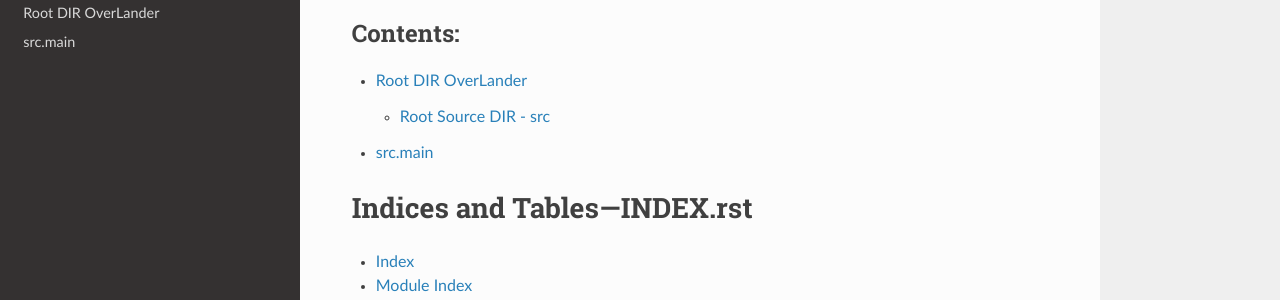
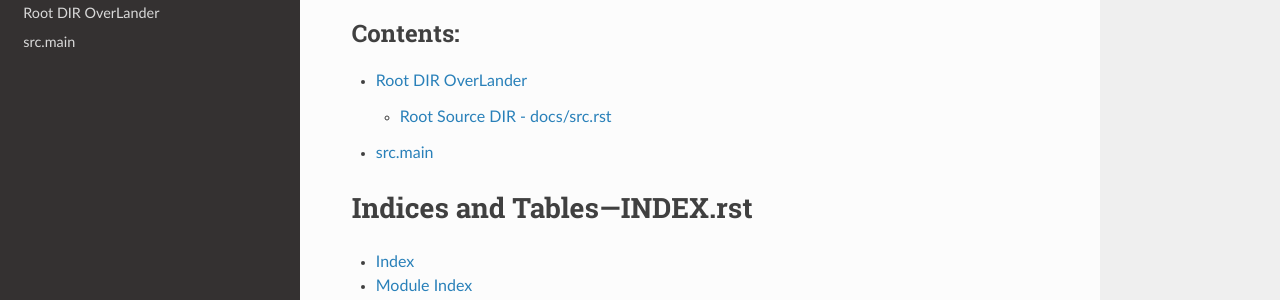
Before and after one commit to RohitDhankar/overlander, a Sphinx documentation site: the page built from docs/index.rst, in a window 1280 px wide. Shown: the part 139-439 px from the top of the page. Built offline with Sphinx 7.4.7 and the Read the Docs theme 3.1.0, drawn with Linux system fonts in a browser that asks for light colours; pages that are not in the unit, such as notebooks, are missing from menus.

Commit message:
update--.rst--1

```diff
--- a/docs/src.rst
+++ b/docs/src.rst
@@ -1,15 +1,19 @@
-Root Source DIR - src
-=====================
+Root Source DIR - docs/src.rst
+==============================
 
 Subpackages
 -----------
 
+.. toctree::
+   :maxdepth: 4
+   src.read_cam
 
 .. toctree::
    :maxdepth: 4
+   src.analysis
 
-   src.read_cam
-   src.analysis
+.. toctree::
+   :maxdepth: 4
    src.load_models
 
 Submodules
```
